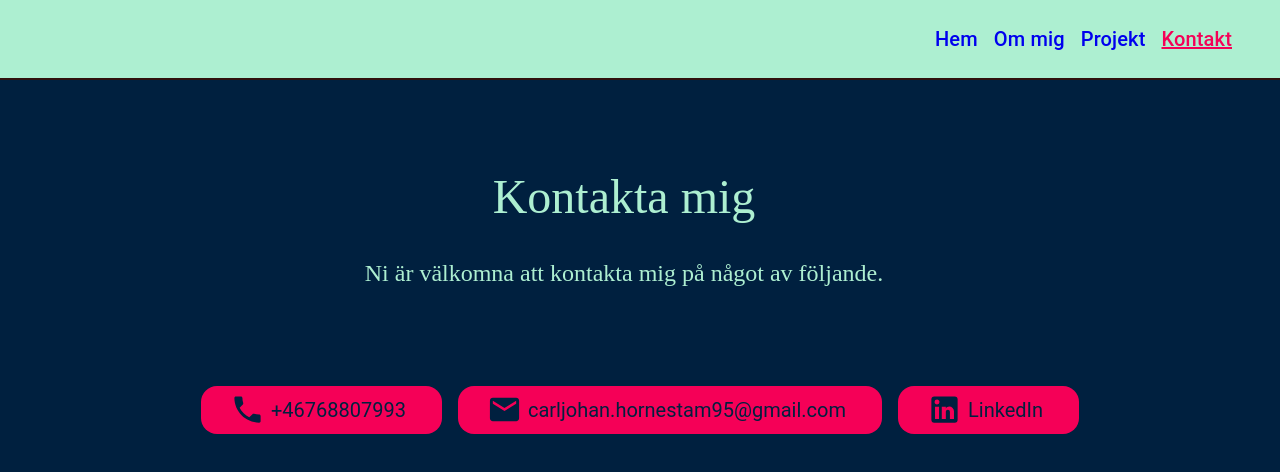
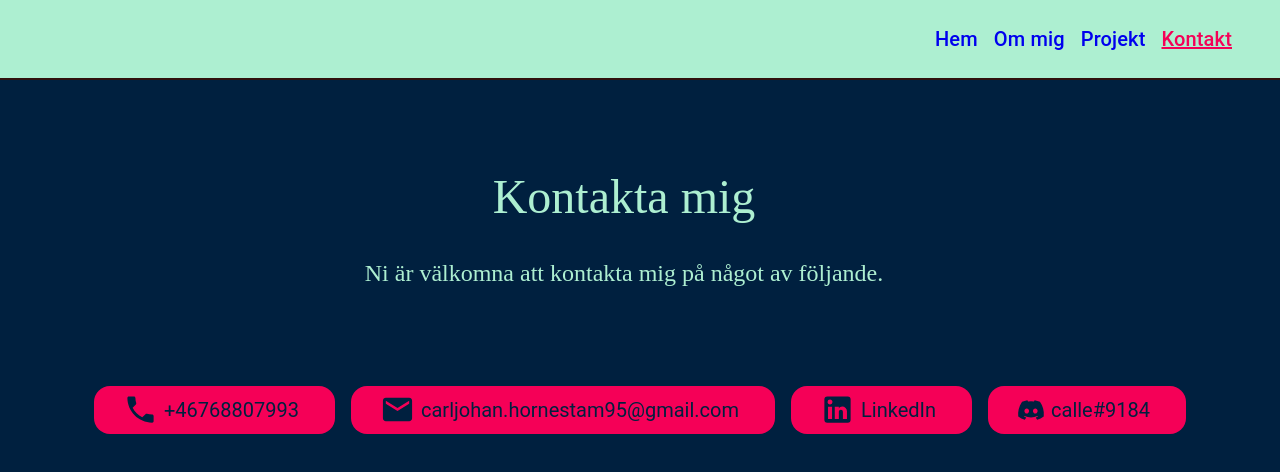
Before and after one commit to Carljohan-hornestam/portfolio-webpage, a React (Create React App) app: page /contact in a window 1280 px wide. Shown: the top 472 px of the page. Built offline with nearby package versions, Linux system fonts and the light colour scheme; a web font is replaced by a local one.

Commit message:
Added discord to contact

```diff
--- a/src/components/Contact.tsx
+++ b/src/components/Contact.tsx
@@ -5,11 +5,10 @@ import {
   Chip,
   // IconButton,
 } from "@material-ui/core";
-// import FacebookIcon from "@material-ui/icons/Facebook";
 import EmailIcon from "@material-ui/icons/Email";
 import LinkedInIcon from "@material-ui/icons/LinkedIn";
 import PhoneIcon from "@material-ui/icons/Phone";
-// import { FaDiscord } from "react-icons/fa";
+import { FaDiscord } from "react-icons/fa";
 import Fade from "react-reveal";
 
 const useStyles = makeStyles((theme) => ({
@@ -21,7 +20,7 @@ const useStyles = makeStyles((theme) => ({
     color: "#ADEFD1FF",
     fontFamily: "Averia"
   },
-  phoneChip: {
+  noLinkChip: {
     padding: theme.spacing(3),
     margin: theme.spacing(1),
     fontSize: 20,
@@ -63,7 +62,7 @@ const Contact: React.FC = () => {
       >
         <Fade>
         <Chip
-          className={styles.phoneChip}
+          className={styles.noLinkChip}
           color="secondary"
           label="+46768807993"
           icon={<PhoneIcon fontSize="large" />}
@@ -92,19 +91,13 @@ const Contact: React.FC = () => {
             icon={<LinkedInIcon fontSize="large" />}
           />
         </a>
-        </Fade>
-        {/* <Chip
-          className={styles.chip}
+        <Chip
+          className={styles.noLinkChip}
           color="secondary"
-          label="Facebook"
-          icon={<FacebookIcon fontSize="large" />}
-        />
-        <Chip
-          className={styles.chip}
-          color="secondary"
-          label="Discord"
+          label="calle#9184"
           icon={<FaDiscord size="1.4em" />}
-        /> */}
+          />
+          </Fade>
       </Grid>
     </Grid>
   );
```
